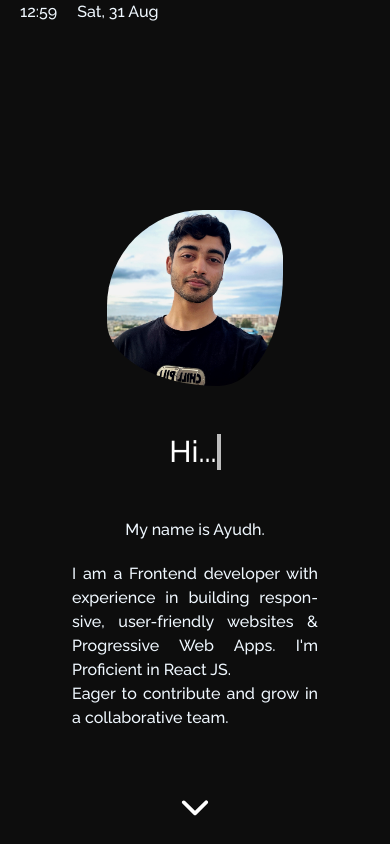
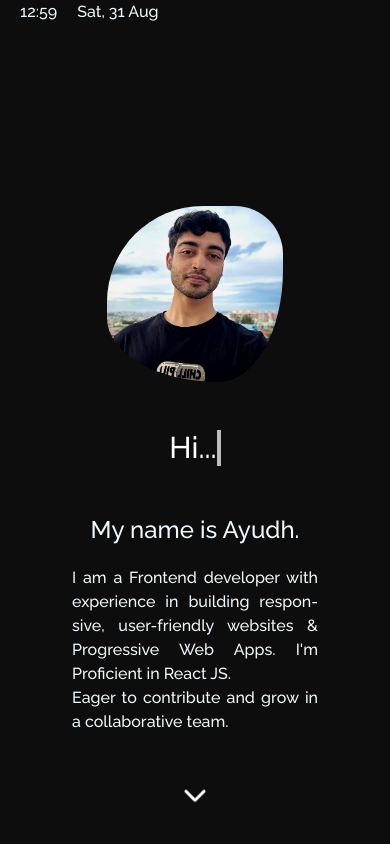
Before and after one commit to makersmecca/Portfolio, a React (Vite) app: page / in a window 390 px wide. Shown: the top 844 px of the page. Built offline with nearby package versions, Linux system fonts and the light colour scheme.

Commit message:
moved scroll down arrow to a different component and updated layout

```diff
--- a/src/Components/Intro.jsx
+++ b/src/Components/Intro.jsx
@@ -1,6 +1,7 @@
 import { useState } from "react";
 import DisplayPicture from "./DisplayPicture";
 import "/src/index.css";
+import ScrollDownArrow from "./ScrollDownArrow";
 const Intro = ({ splashStatus }) => {
   console.log(splashStatus);
   return (
@@ -12,7 +13,6 @@ const Intro = ({ splashStatus }) => {
               <DisplayPicture />
             </div>
             <div className="col-span-2 md:col-span-1 text-center flex justify-center items-center mt-12 md:mt-0">
-              {/* <div className=" ">Hi.</div> */}
               <div
                 className={
                   splashStatus
@@ -24,7 +24,7 @@ const Intro = ({ splashStatus }) => {
               </div>
             </div>
 
-            <div className="col-span-3 md:col-start-2 text-center mt-12 px-10 md:text-2xl">
+            <div className="col-span-3 md:col-start-2 text-center mt-12 px-10 text-2xl">
               My name is Ayudh.
             </div>
             <div className="col-span-3 md:col-start-2 md:text-center text-justify hyphens-auto md:hyphens-none mt-5 px-10 md:text-xl">
@@ -36,23 +36,7 @@ const Intro = ({ splashStatus }) => {
             </div>
           </div>
         </div>
-        <div
-          className={`${
-            splashStatus ? "" : "absolute"
-          } inset-x-0  bottom-0 flex justify-center mb-4`}
-        >
-          <div className="text-3xl text-gray-500 animate-bounce">
-            <svg
-              xmlns="http://www.w3.org/2000/svg"
-              width="30"
-              height="30"
-              fill="white"
-              viewBox="0 0 512 512"
-            >
-              <path d="M233.4 406.6c12.5 12.5 32.8 12.5 45.3 0l192-192c12.5-12.5 12.5-32.8 0-45.3s-32.8-12.5-45.3 0L256 338.7 86.6 169.4c-12.5-12.5-32.8-12.5-45.3 0s-12.5 32.8 0 45.3l192 192z" />
-            </svg>
-          </div>
-        </div>
+        <ScrollDownArrow splashStatus={splashStatus} />
       </div>
     </>
   );
```
